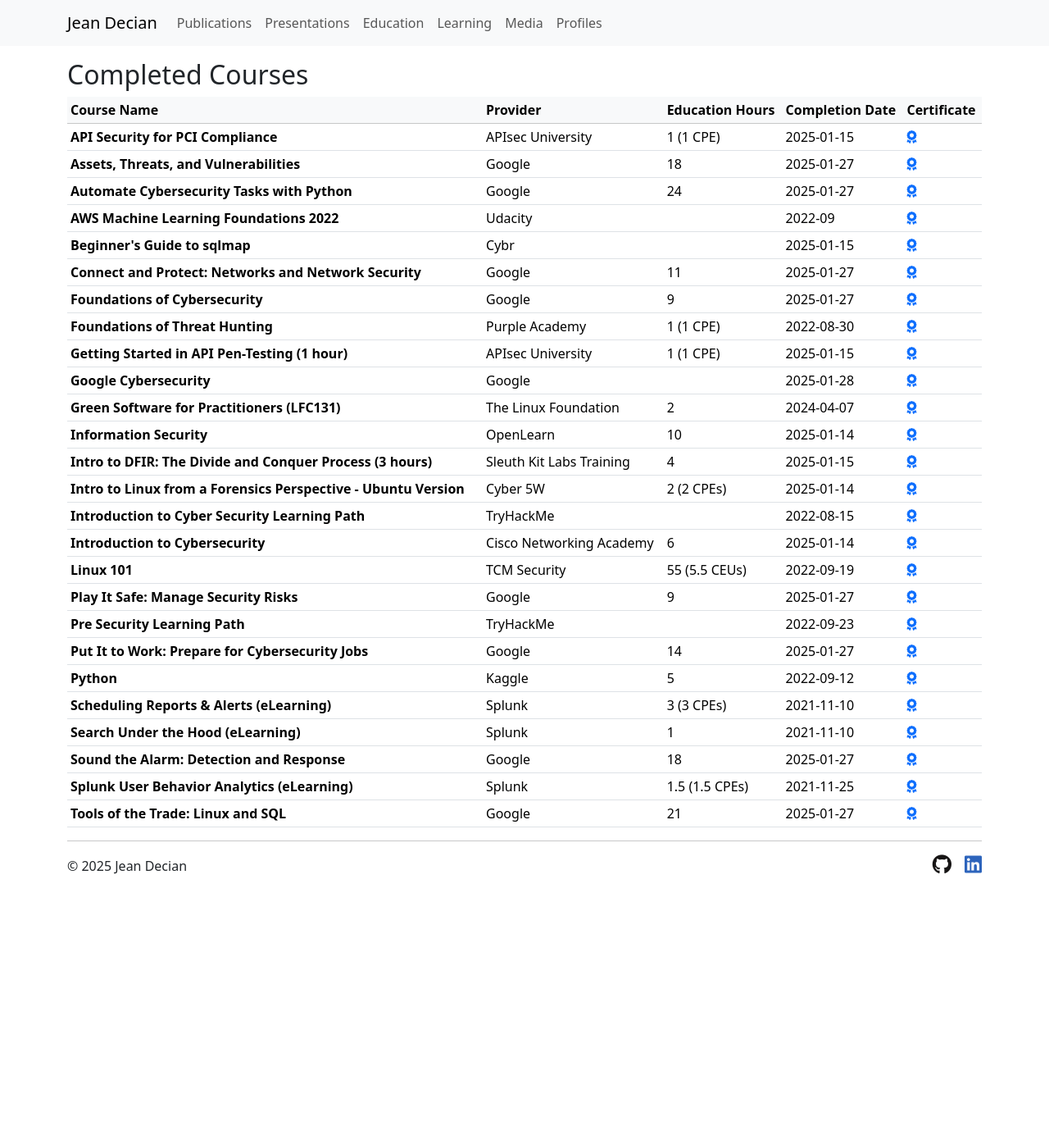
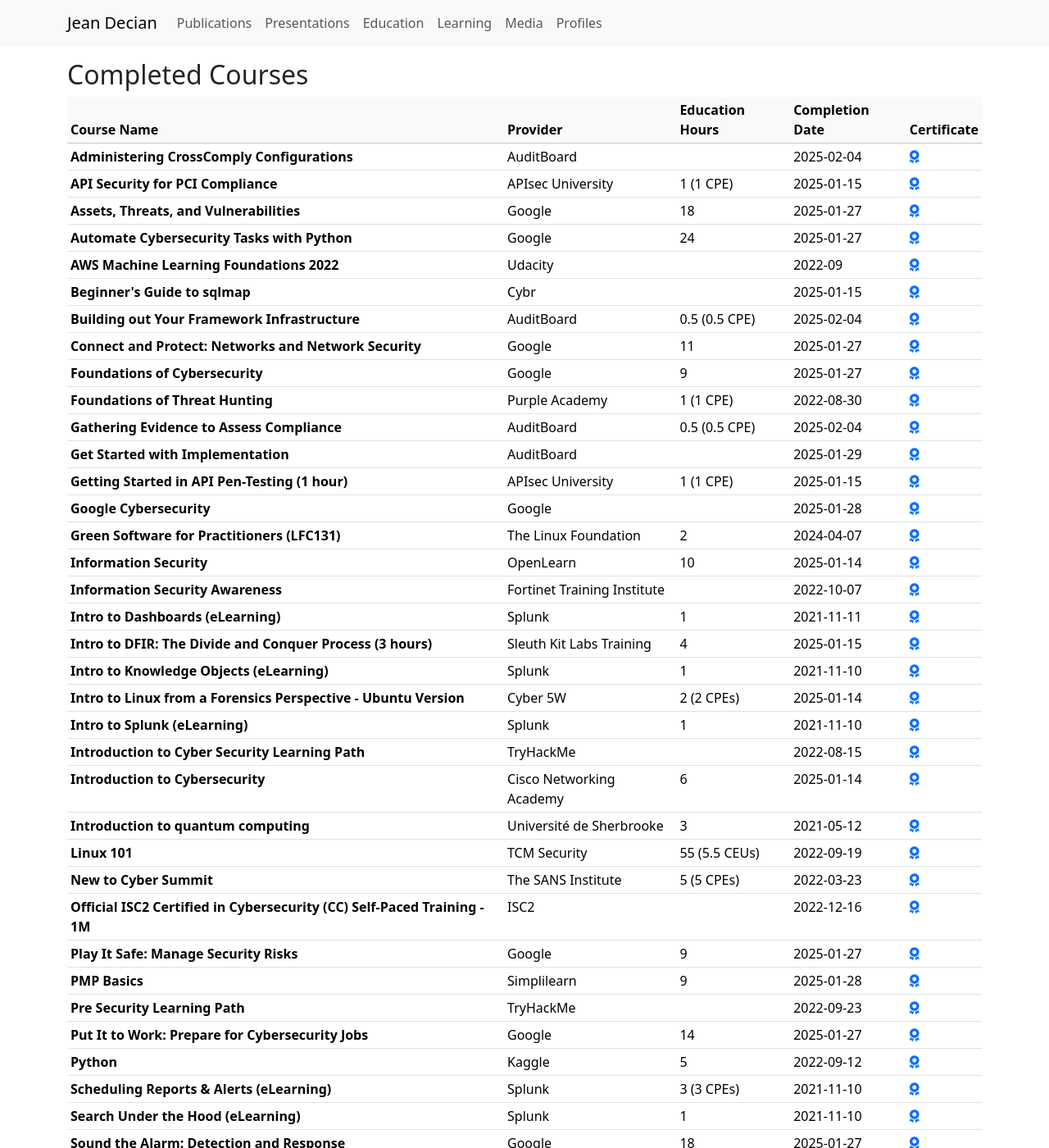
Before and after one commit to jeandecian/info, a Jekyll site: the page built from learning.md, in a window 1280 px wide and 1400 px high. Shown: the whole window at 82% size. Built offline with Jekyll 4.4.1, drawn with Linux system fonts in a browser that asks for light colours; nearby versions of some CDN libraries; some of the changed text lies outside the part shown.

Commit message:
add february 2025 and old learnings

```diff
--- a/_data/learning.yml
+++ b/_data/learning.yml
@@ -1,3 +1,10 @@
+- name: Administering CrossComply Configurations
+  provider: AuditBoard
+  hours:
+  date: 2025-02-04
+  certificate-id: w6onewnwbp7z
+  certificate-extension: pdf
+
 - name: API Security for PCI Compliance
   provider: APIsec University
   hours: 1 (1 CPE)
@@ -33,6 +40,13 @@
   certificate-id: cybr_beginners-guide-to-sqlmap
   certificate-extension: pdf
 
+- name: Building out Your Framework Infrastructure
+  provider: AuditBoard
+  hours: 0.5 (0.5 CPE)
+  date: 2025-02-04
+  certificate-id: iak3rfr2ij7y
+  certificate-extension: pdf
+
 - name: "Connect and Protect: Networks and Network Security"
   provider: Google
   hours: 11
@@ -52,6 +66,20 @@
   hours: 1 (1 CPE)
   date: 2022-08-30
   certificate-id: 630d89bd32b6f8574634648a
+  certificate-extension: pdf
+
+- name: Gathering Evidence to Assess Compliance
+  provider: AuditBoard
+  hours: 0.5 (0.5 CPE)
+  date: 2025-02-04
+  certificate-id: bn4zptgrzdbx
+  certificate-extension: pdf
+
+- name: Get Started with Implementation
+  provider: AuditBoard
+  hours:
+  date: 2025-01-29
+  certificate-id: kyzydnmirrfv
   certificate-extension: pdf
 
 - name: Getting Started in API Pen-Testing (1 hour)
@@ -82,6 +110,20 @@
   certificate-id: openlearn_information-security
   certificate-extension: pdf
 
+- name: Information Security Awareness
+  provider: Fortinet Training Institute
+  hours:
+  date: 2022-10-07
+  certificate-id: fortinet-training-institute_information-security-awareness
+  certificate-extension: pdf
+
+- name: Intro to Dashboards (eLearning)
+  provider: Splunk
+  hours: 1
+  date: 2021-11-11
+  certificate-id: splunk_intro-to-dashboards-elearning
+  certificate-extension: pdf
+
 - name: "Intro to DFIR: The Divide and Conquer Process (3 hours)"
   provider: Sleuth Kit Labs Training
   hours: 4
@@ -89,11 +131,25 @@
   certificate-id: qz8kz3uft1
   certificate-extension: pdf
 
+- name: Intro to Knowledge Objects (eLearning)
+  provider: Splunk
+  hours: 1
+  date: 2021-11-10
+  certificate-id: splunk_intro-to-knowledge-objects-elearning
+  certificate-extension: pdf
+
 - name: Intro to Linux from a Forensics Perspective - Ubuntu Version
   provider: Cyber 5W
   hours: 2 (2 CPEs)
   date: 2025-01-14
   certificate-id: oit7xtnnb6
+  certificate-extension: pdf
+
+- name: Intro to Splunk (eLearning)
+  provider: Splunk
+  hours: 1
+  date: 2021-11-10
+  certificate-id: splunk_intro-to-splunk-elearning
   certificate-extension: pdf
 
 - name: Introduction to Cyber Security Learning Path
@@ -110,6 +166,13 @@
   certificate-id: cisco-networking-academy_introduction-to-cybersecurity
   certificate-extension: pdf
 
+- name: Introduction to quantum computing
+  provider: Université de Sherbrooke
+  hours: 3
+  date: 2021-05-12
+  certificate-id: universite-de-sherbrooke_introduction-to-quantum-computing
+  certificate-extension: pdf
+
 - name: Linux 101
   provider: TCM Security
   hours: 55 (5.5 CEUs)
@@ -117,11 +180,32 @@
   certificate-id: cert_zvtzy4gw
   certificate-extension: pdf
 
+- name: New to Cyber Summit
+  provider: The SANS Institute
+  hours: 5 (5 CPEs)
+  date: 2022-03-23
+  certificate-id: the-sans-institute_new-to-cyber-summit
+  certificate-extension: pdf
+
+- name: Official ISC2 Certified in Cybersecurity (CC) Self-Paced Training - 1M
+  provider: ISC2
+  hours:
+  date: 2022-12-16
+  certificate-id: isc2_official-isc2-certified-in-cybersecurity-cc-self-paced-training-1m
+  certificate-extension: pdf
+
 - name: "Play It Safe: Manage Security Risks"
   provider: Google
   hours: 9
   date: 2025-01-27
   certificate-id: CHGXQO28X24T
+  certificate-extension: pdf
+
+- name: PMP Basics
+  provider: Simplilearn
+  hours: 9
+  date: 2025-01-28
+  certificate-id: 7828723
   certificate-extension: pdf
 
 - name: Pre Security Learning Path
@@ -179,3 +263,24 @@
   date: 2025-01-27
   certificate-id: SHJM96CMVDHC
   certificate-extension: pdf
+
+- name: Using Fields (eLearning)
+  provider: Splunk
+  hours: 1
+  date: 2021-11-10
+  certificate-id: splunk_using-fields-elearning
+  certificate-extension: pdf
+
+- name: Visualizations (eLearning)
+  provider: Splunk
+  hours: 1
+  date: 2021-11-10
+  certificate-id: splunk_visualizations-elearning
+  certificate-extension: pdf
+
+- name: What is Splunk? (eLearning)
+  provider: Splunk
+  hours: 1
+  date: 2021-11-10
+  certificate-id: splunk_what-is-splunk-elearning
+  certificate-extension: pdf
```
Also changed, not shown: 15 other files.
